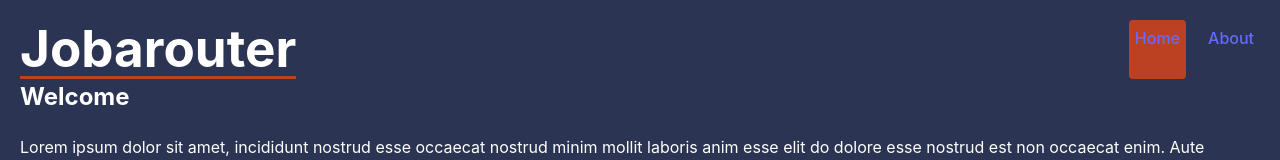
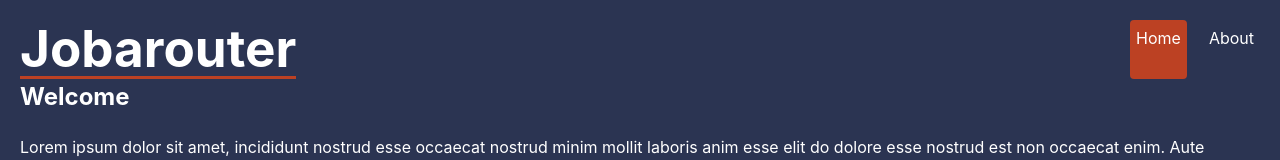
Before and after one commit to Mig-uel/react-router-demo, a React (Vite) app: page / in a window 1280 px wide. Shown: the top 160 px of the page. Built offline with nearby package versions, Linux system fonts and the light colour scheme.

Commit message:
Remove anchor tag styles

```diff
--- a/src/index.css
+++ b/src/index.css
@@ -10,15 +10,6 @@
   text-rendering: optimizeLegibility;
   -webkit-font-smoothing: antialiased;
   -moz-osx-font-smoothing: grayscale;
-}
-
-a {
-  font-weight: 500;
-  color: #646cff;
-  text-decoration: inherit;
-}
-a:hover {
-  color: #535bf2;
 }
 
 body {
```
